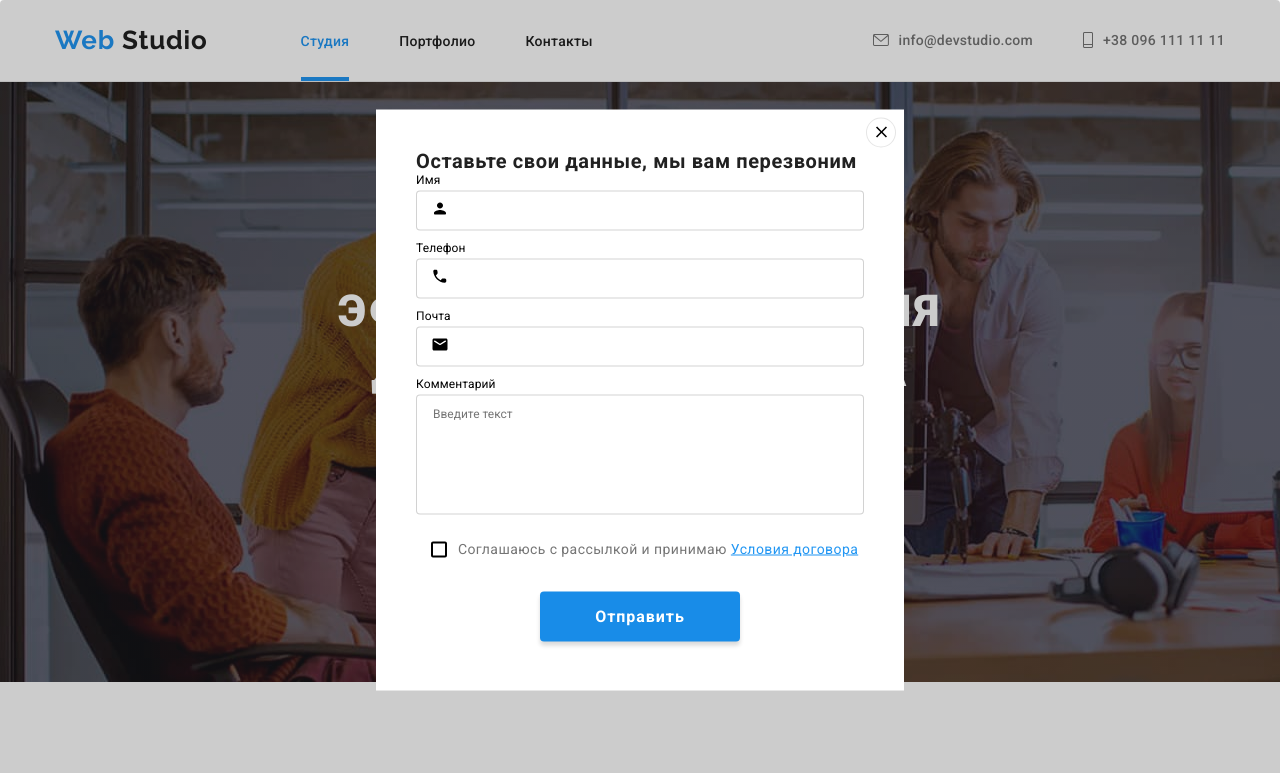
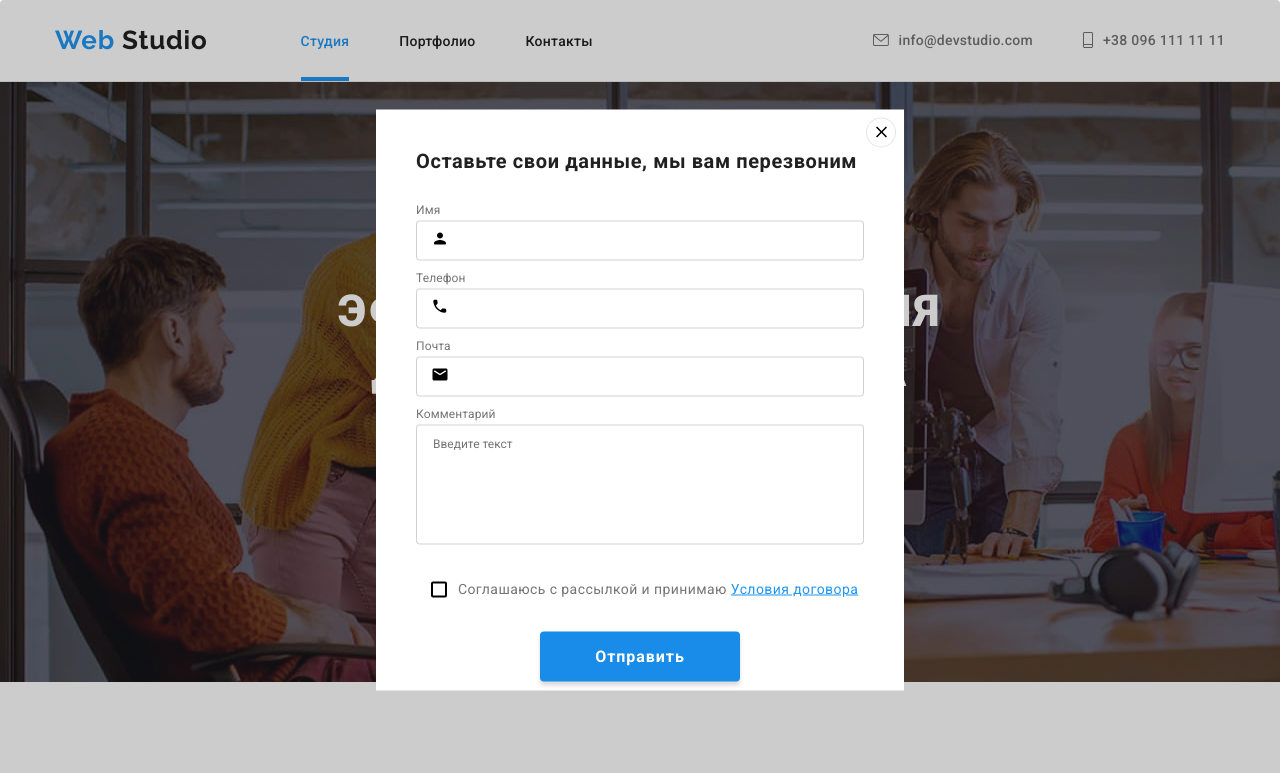
Before and after one commit to Anastasia6588/goit-markup-hw-6, a plain HTML site: page index.html in a window 1280 px wide. Both pictures are taken after a click on the button "Заказать услугу". Shown: the top 773 px of the page. Drawn offline with nearby package versions, Linux system fonts and the light colour scheme.

Commit message:
mentor-corrections

```diff
--- a/css/styles.css
+++ b/css/styles.css
@@ -382,7 +382,7 @@ img {
 	text-align: center;
 	letter-spacing: 0.03em;
 	margin-top: 10px;
-	margin-bottom: 30px;
+	margin-bottom: 16px;
 }
 
 .social-list {
@@ -732,6 +732,7 @@ img {
 }
 
 .user-info {
+	display: inline-block;
 	color: var(--main-text-color);
 	font-family: Roboto;
 	font-weight: bold;
@@ -739,8 +740,7 @@ img {
 	line-height: 1.15;
 	text-align: center;
 	letter-spacing: 0.03em;
-	margin-top: 40px;
-	margin-bottom: 12px;
+	margin-bottom: 30px;
 }
 
 .modal-form {
@@ -755,19 +755,18 @@ img {
 	line-height: 1.166;
 	letter-spacing: 0.01em;
 	margin-bottom: 10px;
+	color: var(--special-text-color);
 }
 
-.modal-form-field-comment {
+.form-field-wrapper {
+	position: relative;
+	display: block;
+	color: rgba(117, 117, 117, 0.5);
 	font-family: Roboto;
 	font-weight: normal;
 	font-size: 12px;
 	line-height: 1.166;
 	letter-spacing: 0.01em;
-}
-
-.form-field-wrapper {
-	position: relative;
-	display: block;
 }
 
 .modal-form-input {
--- a/index.html
+++ b/index.html
@@ -492,7 +492,7 @@
 								</svg>
 							</span>
 						</label>
-						<label class="modal-form-field-comment">
+						<label class="modal-form-field">
 							Комментарий
 							<span class="form-field-wrapper">
 								<textarea name="user-message" class="form-message-wrapper" placeholder="Введите текст"></textarea>
```
Also changed, not shown: images/symbol-defs.svg (deleted).
